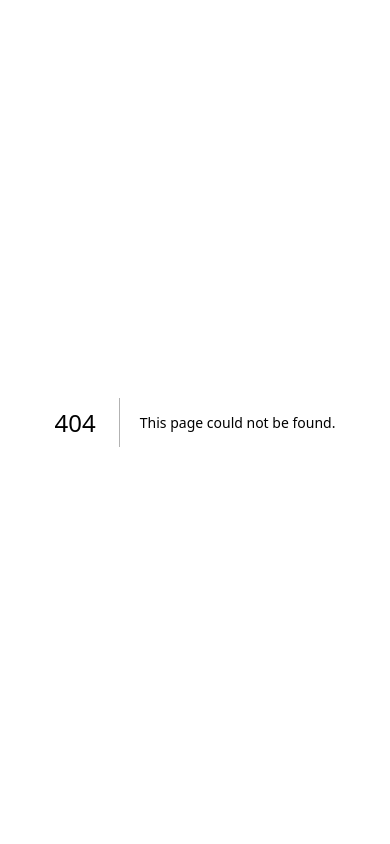
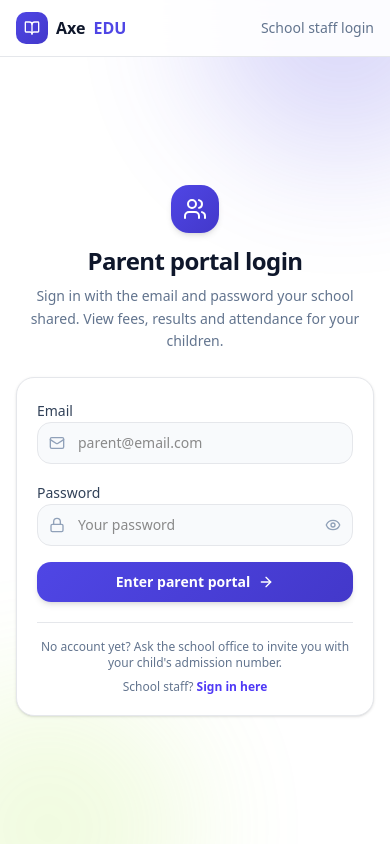
Before and after one commit to anyoshe/school-erp, a Next.js app in the folder frontend/: page /parent-login in a window 390 px wide. Before the commit this address had no page. Built offline with nearby package versions, Linux system fonts and the light colour scheme.

Commit message:
feat(public): parent login from website
- New /parent-login page (email/password, parent-focused UX)
- Homepage desktop, mobile, and footer links to Parent login
- Staff /login links to parent portal login
- PARENT role still resolves to parent dashboard after auth

```diff
--- a/frontend/app/(auth)/login/page.tsx
+++ b/frontend/app/(auth)/login/page.tsx
@@ -486,7 +486,7 @@ export default function Welcome() {
                             </button>
                           </form>
 
-                          <div className="mt-6 text-center">
+                          <div className="mt-6 text-center space-y-2">
                             <Link
                               href="/"
                               className="inline-flex items-center gap-1.5 text-sm hover:underline transition-all"
@@ -495,6 +495,15 @@ export default function Welcome() {
                               <ChevronRight className="w-3.5 h-3.5 rotate-180" />
                               Back to homepage
                             </Link>
+                            <div>
+                              <Link
+                                href="/parent-login"
+                                className="text-sm font-medium hover:underline transition-all"
+                                style={{ color: colors.textMuted }}
+                              >
+                                Parent portal login →
+                              </Link>
+                            </div>
                           </div>
 
                           <div className="mt-6 pt-6 border-t text-center" style={{ borderColor: colors.borderLight }}>
--- /dev/null
+++ b/frontend/app/(auth)/parent-login/page.tsx
@@ -0,0 +1,205 @@
+"use client";
+
+import { useState } from "react";
+import { useRouter } from "next/navigation";
+import { useQueryClient } from "@tanstack/react-query";
+import Link from "next/link";
+import { loginUser } from "@/services/auth.service";
+import { saveToken } from "@/utils/auth";
+import {
+  ArrowRight,
+  BookOpen,
+  Eye,
+  EyeOff,
+  Lock,
+  Mail,
+  Users,
+  Loader2,
+} from "lucide-react";
+
+const colors = {
+  primary: "#4F46E5",
+  primaryHover: "#4338CA",
+  accent: "#A3E635",
+  darkBg: "#111827",
+  textMuted: "#9ca3af",
+  borderLight: "#E5E7EB",
+  lightBg: "#F9FAFB",
+};
+
+export default function ParentLoginPage() {
+  const router = useRouter();
+  const queryClient = useQueryClient();
+  const [email, setEmail] = useState("");
+  const [password, setPassword] = useState("");
+  const [showPassword, setShowPassword] = useState(false);
+  const [error, setError] = useState("");
+  const [loading, setLoading] = useState(false);
+
+  const handleSubmit = async (e: React.FormEvent) => {
+    e.preventDefault();
+    setError("");
+    setLoading(true);
+    try {
+      const tokenData = await loginUser(email.trim(), password);
+      saveToken(tokenData.access);
+      queryClient.removeQueries({ queryKey: ["currentUser"] });
+      if (tokenData.refresh) {
+        localStorage.setItem("refreshToken", tokenData.refresh);
+      }
+      router.replace("/resolve");
+    } catch (err: any) {
+      const msg =
+        err?.response?.data?.detail ||
+        err?.response?.data?.non_field_errors?.[0] ||
+        err?.message ||
+        "Could not sign in. Check your email and password.";
+      setError(typeof msg === "string" ? msg : "Login failed");
+    } finally {
+      setLoading(false);
+    }
+  };
+
+  return (
+    <div className="min-h-dvh min-h-screen w-full flex flex-col bg-white">
+      <div className="absolute inset-0 overflow-hidden pointer-events-none">
+        <div
+          className="absolute -top-32 -right-24 w-72 h-72 rounded-full blur-3xl opacity-20"
+          style={{ backgroundColor: colors.primary }}
+        />
+        <div
+          className="absolute -bottom-32 -left-24 w-72 h-72 rounded-full blur-3xl opacity-15"
+          style={{ backgroundColor: colors.accent }}
+        />
+      </div>
+
+      <header className="relative z-10 border-b bg-white/90 backdrop-blur-md" style={{ borderColor: colors.borderLight }}>
+        <div className="mx-auto flex max-w-lg items-center justify-between px-4 py-3 sm:px-6">
+          <Link href="/" className="flex items-center gap-2 font-bold text-slate-900">
+            <span
+              className="flex h-8 w-8 items-center justify-center rounded-lg text-white"
+              style={{ background: `linear-gradient(135deg, ${colors.primary}, ${colors.primaryHover})` }}
+            >
+              <BookOpen className="h-4 w-4" />
+            </span>
+            Axe<span style={{ color: colors.primary }}>EDU</span>
+          </Link>
+          <Link href="/login" className="text-sm font-medium text-slate-500 hover:text-indigo-600">
+            School staff login
+          </Link>
+        </div>
+      </header>
+
+      <main className="relative z-10 flex flex-1 items-center justify-center px-4 py-8 sm:px-6">
+        <div className="w-full max-w-md">
+          <div className="mb-6 text-center sm:text-left">
+            <div
+              className="mx-auto sm:mx-0 mb-3 flex h-12 w-12 items-center justify-center rounded-2xl text-white shadow-md"
+              style={{ background: `linear-gradient(135deg, ${colors.primary}, ${colors.primaryHover})` }}
+            >
+              <Users className="h-6 w-6" />
+            </div>
+            <h1 className="text-2xl font-bold tracking-tight text-slate-900 sm:text-3xl">
+              Parent portal login
+            </h1>
+            <p className="mt-2 text-sm text-slate-500 leading-relaxed">
+              Sign in with the email and password your school shared. View fees, results and attendance for your children.
+            </p>
+          </div>
+
+          <div
+            className="rounded-2xl border bg-white p-5 shadow-sm sm:p-7"
+            style={{ borderColor: colors.borderLight }}
+          >
+            <form onSubmit={handleSubmit} className="space-y-4">
+              <div className="space-y-1.5">
+                <label htmlFor="parent-email" className="text-sm font-medium text-slate-700">
+                  Email
+                </label>
+                <div className="relative">
+                  <Mail className="absolute left-3 top-1/2 h-4 w-4 -translate-y-1/2 text-slate-400" />
+                  <input
+                    id="parent-email"
+                    type="email"
+                    autoComplete="email"
+                    required
+                    value={email}
+                    onChange={(e) => setEmail(e.target.value)}
+                    placeholder="parent@email.com"
+                    className="w-full rounded-xl border bg-slate-50 py-2.5 pl-10 pr-3 text-sm outline-none ring-indigo-500 focus:bg-white focus:ring-2"
+                    style={{ borderColor: colors.borderLight }}
+                  />
+                </div>
+              </div>
+
+              <div className="space-y-1.5">
+                <label htmlFor="parent-password" className="text-sm font-medium text-slate-700">
+                  Password
+                </label>
+                <div className="relative">
+                  <Lock className="absolute left-3 top-1/2 h-4 w-4 -translate-y-1/2 text-slate-400" />
+                  <input
+                    id="parent-password"
+                    type={showPassword ? "text" : "password"}
+                    autoComplete="current-password"
+                    required
+                    value={password}
+                    onChange={(e) => setPassword(e.target.value)}
+                    placeholder="Your password"
+                    className="w-full rounded-xl border bg-slate-50 py-2.5 pl-10 pr-11 text-sm outline-none ring-indigo-500 focus:bg-white focus:ring-2"
+                    style={{ borderColor: colors.borderLight }}
+                  />
+                  <button
+                    type="button"
+                    className="absolute right-3 top-1/2 -translate-y-1/2 text-slate-400 hover:text-slate-600"
+                    onClick={() => setShowPassword((v) => !v)}
+                    aria-label={showPassword ? "Hide password" : "Show password"}
+                  >
+                    {showPassword ? <EyeOff className="h-4 w-4" /> : <Eye className="h-4 w-4" />}
+                  </button>
+                </div>
+              </div>
+
+              {error ? (
+                <div className="rounded-lg border border-rose-200 bg-rose-50 px-3 py-2 text-sm text-rose-700">
+                  {error}
+                </div>
+              ) : null}
+
+              <button
+                type="submit"
+                disabled={loading}
+                className="flex w-full items-center justify-center gap-2 rounded-xl py-2.5 text-sm font-semibold text-white shadow-md transition hover:opacity-95 disabled:opacity-60"
+                style={{
+                  background: `linear-gradient(135deg, ${colors.primary}, ${colors.primaryHover})`,
+                }}
+              >
+                {loading ? (
+                  <>
+                    <Loader2 className="h-4 w-4 animate-spin" /> Signing in…
+                  </>
+                ) : (
+                  <>
+                    Enter parent portal <ArrowRight className="h-4 w-4" />
+                  </>
+                )}
+              </button>
+            </form>
+
+            <div className="mt-5 space-y-2 border-t pt-4 text-center text-xs text-slate-500" style={{ borderColor: colors.borderLight }}>
+              <p>
+                No account yet? Ask the school office to invite you with your child&apos;s admission number.
+              </p>
+              <p>
+                School staff?{" "}
+                <Link href="/login" className="font-semibold text-indigo-600 hover:underline">
+                  Sign in here
+                </Link>
+              </p>
+            </div>
+          </div>
+        </div>
+      </main>
+    </div>
+  );
+}
--- a/frontend/app/page.tsx
+++ b/frontend/app/page.tsx
@@ -94,13 +94,20 @@ export default function Home() {
                 About
               </a>
               <Link
+                href="/parent-login"
+                className="text-sm font-semibold transition-colors hover:text-primary-700"
+                style={{ color: colors.primary }}
+              >
+                Parent login
+              </Link>
+              <Link
                 href="/login"
                 className="px-4 sm:px-5 py-2 rounded-lg text-sm font-semibold text-white transition-all hover:shadow-lg hover:-translate-y-0.5 active:translate-y-0"
                 style={{
                   background: `linear-gradient(135deg, ${colors.primary}, ${colors.primaryHover})`,
                 }}
               >
-                Sign In <ArrowRight className="inline ml-1.5 w-3.5 h-3.5" />
+                Staff sign in <ArrowRight className="inline ml-1.5 w-3.5 h-3.5" />
               </Link>
             </nav>
 
@@ -122,7 +129,7 @@ export default function Home() {
           {/* Mobile Navigation Menu */}
           <div
             className={`md:hidden overflow-hidden transition-all duration-300 ease-in-out ${
-              isMenuOpen ? "max-h-64 mt-3 opacity-100" : "max-h-0 opacity-0"
+              isMenuOpen ? "max-h-80 mt-3 opacity-100" : "max-h-0 opacity-0"
             }`}
           >
             <div className="py-3 border-t" style={{ borderColor: colors.borderLight }}>
@@ -161,6 +168,18 @@ export default function Home() {
                   About
                 </a>
                 <Link
+                  href="/parent-login"
+                  className="px-3 py-2.5 rounded-lg text-center text-sm font-semibold border transition-colors"
+                  style={{
+                    color: colors.primary,
+                    borderColor: colors.primary,
+                    backgroundColor: `${colors.primary}10`,
+                  }}
+                  onClick={() => setIsMenuOpen(false)}
+                >
+                  Parent login
+                </Link>
+                <Link
                   href="/login"
                   className="px-3 py-2.5 rounded-lg text-center text-sm font-semibold text-white transition-colors"
                   style={{
@@ -168,7 +187,7 @@ export default function Home() {
                   }}
                   onClick={() => setIsMenuOpen(false)}
                 >
-                  Sign In
+                  Staff sign in
                 </Link>
               </div>
             </div>
@@ -504,6 +523,10 @@ export default function Home() {
                  style={{ color: colors.textMuted }}>
                 Contact
               </a>
+              <Link href="/parent-login" className="text-xs sm:text-sm transition-colors hover:text-primary-700"
+                 style={{ color: colors.textMuted }}>
+                Parent login
+              </Link>
               <a href="#" className="text-xs sm:text-sm transition-colors hover:text-primary-700"
                  style={{ color: colors.textMuted }}>
                 Support
```
